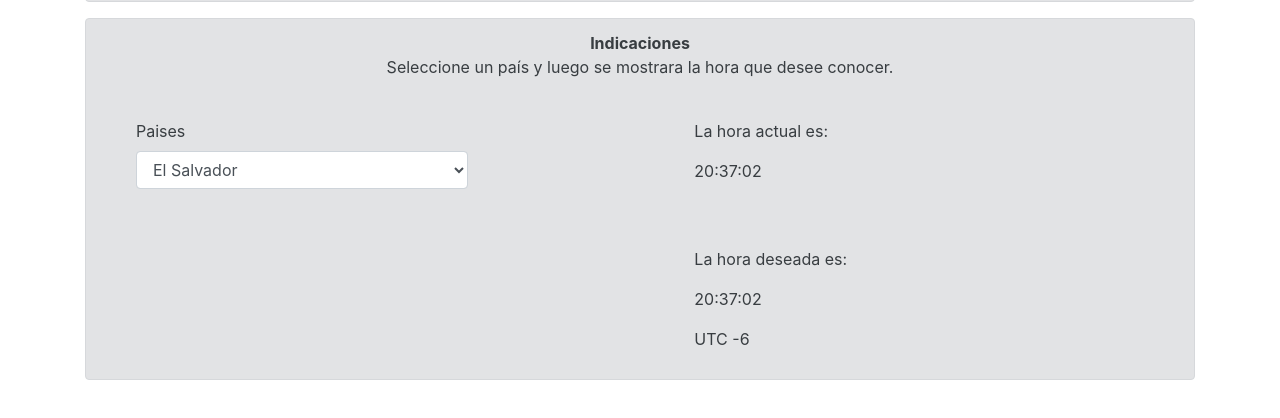
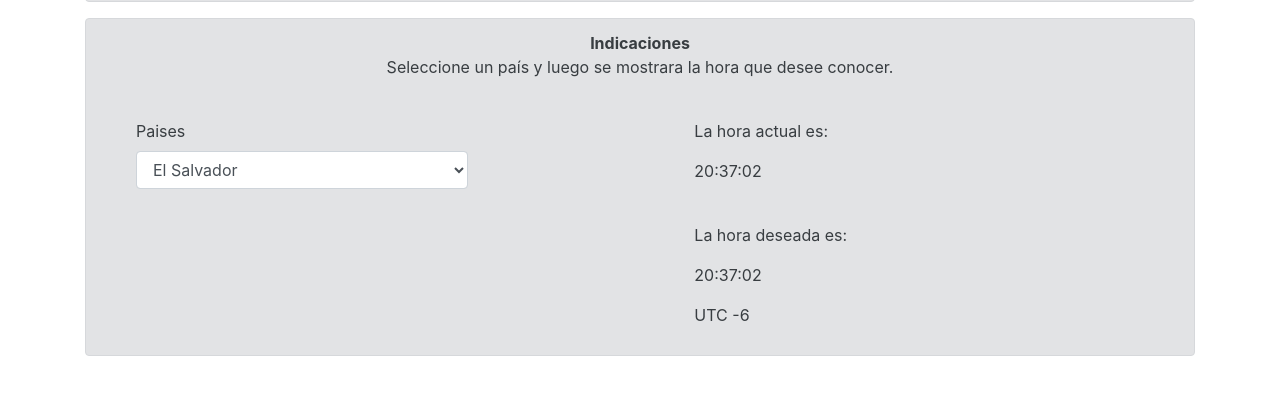
Before and after one commit to JonathanZavala17/JonathanZavala17.github.io, a plain HTML site: page index.html in a window 1280 px wide. Shown: the part 80-498 px from the top of the page. Drawn offline with Linux system fonts and the light colour scheme; a script that the page names is missing; files whose address does not match are found by name.

Commit message:
Actualizar

```diff
--- a/index.html
+++ b/index.html
@@ -271,7 +271,7 @@
           <br>
           <div class="conten_dare col-md-4">
           <p class="text.justify">La hora actual es:</p>
-          <p class="text.justify" id="reloj">Aqui va la tabla con las horas </p><br><br>
+          <p class="text.justify" id="reloj">Aqui va la tabla con las horas </p><br>
           <p class="text.justify">La hora deseada es:</p>
           <p class="text.justify" id="reloj1">Aqui va la tabla con las horas </p>
 
```
